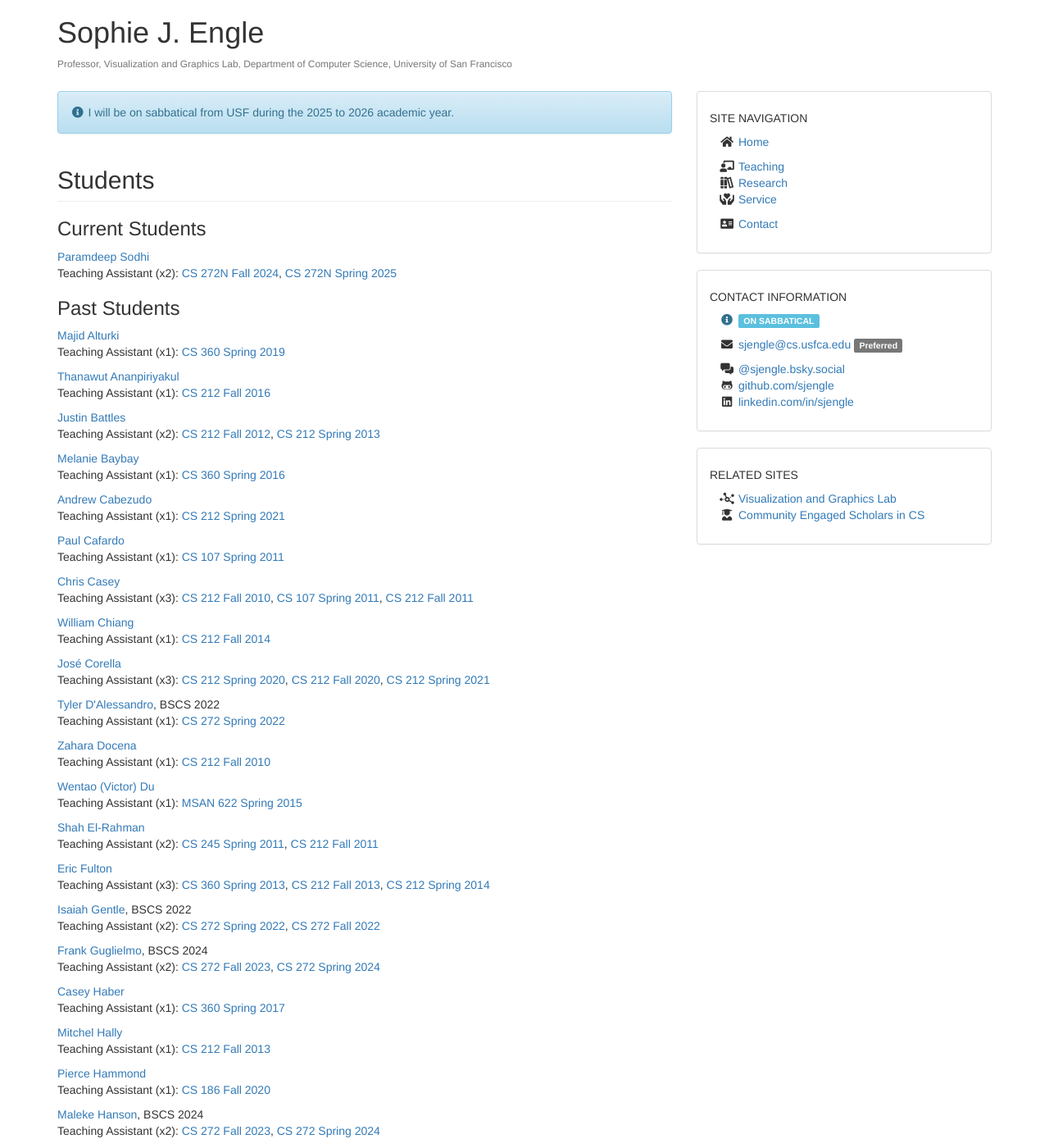
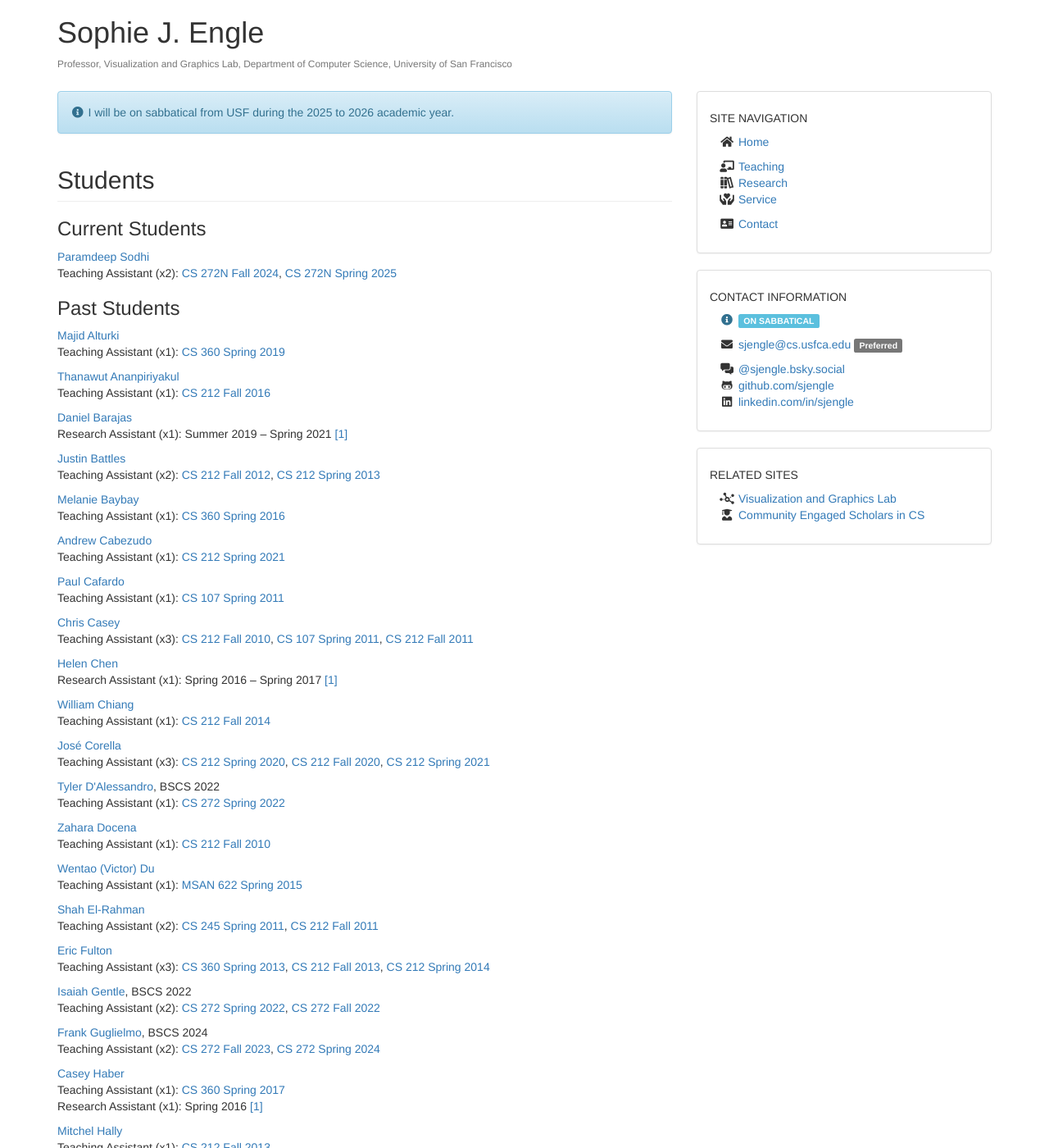
Before and after one commit to sjengle/sjengle.github.io, a Jekyll site: the page built from students.html, in a window 1280 px wide and 1400 px high. Shown: the whole window at 82% size. Built offline with Jekyll 4.4.1, drawn with Linux system fonts in a browser that asks for light colours; some of the changed text lies outside the part shown.

Commit message:
Adding RAs

```diff
--- a/_data/students.yaml
+++ b/_data/students.yaml
@@ -1,5 +1,3 @@
-# TODO: CS 212/272 Spring 2020 and earlier
-
 # Add LinkedIn and graduated dates
 # Add Research Assistants
 
@@ -10,6 +8,12 @@
 #   degree: 'BSCS'
 #   teaching:
 #     - course: ''
+#   research:
+#     terms:
+#       - 'Spring 2017'
+#     links:
+#       - 'https://doi.org/10.1145/2968220.2968241'
+
 
 # STARTED 2024
 
@@ -171,8 +175,24 @@
   degree: 'BSCS'
   teaching:
     - course: 'CS360-2020-01'
+  research:
+    terms:
+      - 'Summer 2018 &ndash; Summer 2020'
+    links:
+      - 'https://doi.org/10.2352/EI.2022.34.1.VDA-415'
 
 # STARTED 2019
+
+- first: 'Daniel'
+  last: 'Barajas'
+  linkedin: ''
+  graduated:
+  degree: 'BSCS'
+  research:
+    terms:
+      - 'Summer 2019 &ndash; Spring 2021'
+    links:
+      - 'https://doi.org/10.1109/MCG.2022.3149683'
 
 - first: 'Alex'
   last: 'Hanson'
@@ -199,6 +219,9 @@
     - course: 'CS212-2019-08a'
     - course: 'CS212-2020-01'
     - course: 'CS212-2020-08a'
+  research:
+    terms:
+      - 'Fall 2020 &ndash; Spring 2021'
 
 # STARTED 2018
 
@@ -249,6 +272,11 @@
   degree: 'BSCS'
   teaching:
     - course: 'CS360-2017-01b'
+  research:
+    terms:
+      - 'Spring 2016'
+    links:
+      - 'https://doi.org/10.1145/2968220.2968241'
 
 - first: 'Kian'
   last: 'Sheik'
@@ -283,6 +311,17 @@
   degree: 'BSCS'
   teaching:
     - course: 'CS212-2016-08a'
+
+- first: 'Helen'
+  last: 'Chen'
+  linkedin: ''
+  graduated:
+  degree: 'BSCS'
+  research:
+    terms:
+      - 'Spring 2016 &ndash; Spring 2017'
+    links:
+      - 'https://vgl.cs.usfca.edu/animated-sploms/'
 
 # STARTED 2015
 
--- a/students.html
+++ b/students.html
@@ -10,9 +10,10 @@ assign students = site.data.students | where_exp: "student", "student.current ==
 for student in students %}
   <li>
     <p>
-      <a href="{{ student.linkedin }}">{{ student.first }} {{ student.last }}</a><br/>{%
+      <a href="{{ student.linkedin }}">{{ student.first }} {{ student.last }}</a>{% if student.graduated %}, {{ student.degree }} {{ student.graduated | date: "%Y" }}{% endif %} {%
   if student.teaching %} {%
     assign teaching = student.teaching %}
+      <br/>
       Teaching Assistant (x{{ teaching.size }}): {%
     for position in teaching %}{%
       assign course = site.data.teaching | where_exp: "course", "course.sort == position.course" | first %} {%
@@ -20,7 +21,17 @@ for student in students %}
       <a href="{{ course.link}}">{{ course.code | split: "-" | first }} {{ course.term }} {{ course.year }}</a>{% unless forloop.last %}, {% endunless %} {%
       endif %}{%
     endfor %}{%
-      endif %}
+    endif %}{%
+      if student.research %} {%
+        assign research = student.research %}
+        <br/>
+        Research Assistant (x{{ research.terms.size }}): {{ research.terms |join: ", " }} {%
+        if research.links %} {%
+          for link in research.links
+            %}<a href="{{ link }}">[{{ forloop.index }}]</a> {%
+          endfor %}
+        {% endif %}
+      {% endif %}
     </p>
   </li>
 {% endfor %}
@@ -33,9 +44,10 @@ assign students = site.data.students | where_exp: "student", "student.current ==
 for student in students %}
   <li>
     <p>
-      <a href="{{ student.linkedin }}">{{ student.first }} {{ student.last }}</a>{% if student.graduated %}, {{ student.degree }} {{ student.graduated | date: "%Y" }}{% endif %}<br/>{%
+      <a href="{{ student.linkedin }}">{{ student.first }} {{ student.last }}</a>{% if student.graduated %}, {{ student.degree }} {{ student.graduated | date: "%Y" }}{% endif %} {%
   if student.teaching %} {%
     assign teaching = student.teaching %}
+      <br/>
       Teaching Assistant (x{{ teaching.size }}): {%
     for position in teaching %}{%
       assign course = site.data.teaching | where_exp: "course", "course.sort == position.course" | first %} {%
@@ -43,9 +55,18 @@ for student in students %}
       <a href="{{ course.link}}">{{ course.code | split: "-" | first }} {{ course.term }} {{ course.year }}</a>{% unless forloop.last %}, {% endunless %} {%
       endif %}{%
     endfor %}{%
-  endif %}
+    endif %}{%
+      if student.research %} {%
+        assign research = student.research %}
+        <br/>
+        Research Assistant (x{{ research.terms.size }}): {{ research.terms |join: ", " }} {%
+        if research.links %} {%
+          for link in research.links
+            %}<a href="{{ link }}">[{{ forloop.index }}]</a> {%
+          endfor %}
+        {% endif %}
+      {% endif %}
     </p>
   </li>
 {% endfor %}
-
 </ul>
```
Lines whose indentation alone changed are shown as unchanged.
